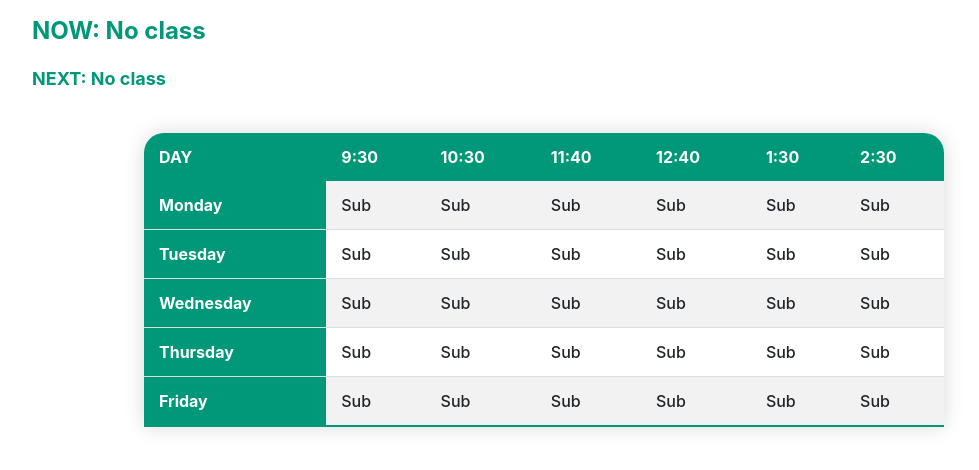
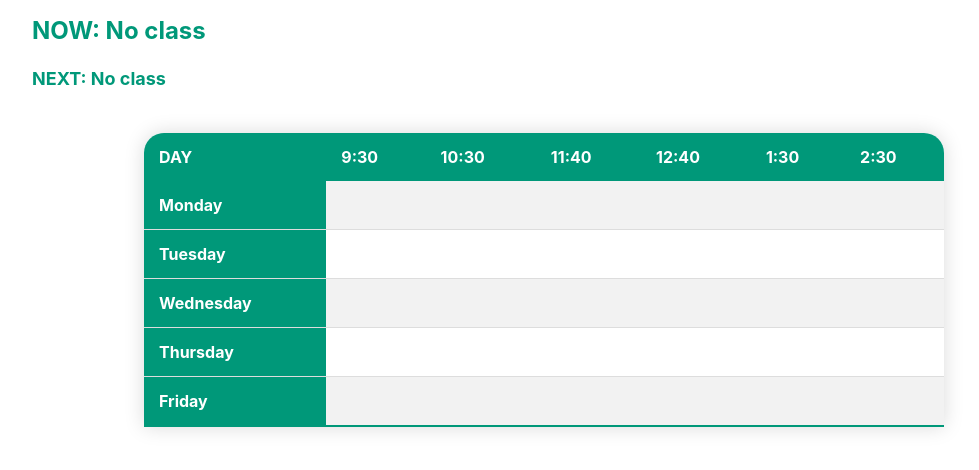
Before and after one commit to sahadsedu/New, a plain HTML site: page index.html in a window 1280 px wide. Shown: the part 154-624 px from the top of the page, without its empty margins (96-1075 px from the left). Drawn offline with nearby package versions, Linux system fonts and the light colour scheme.

Commit message:
Update index.html

```diff
--- a/index.html
+++ b/index.html
@@ -20,20 +20,7 @@
 <div><p id="MyClockDisplay" class="clock"></p></div>
 <script type="text/javascript">
 
-        var h1="Lulu";
-        var h2="Faseela";
-        var h3="Arshad";
-        var h4="Samad";
-        var h5="Razak";
-        var h6="Mansoor";
 
-            var date = new Date();
-      var h = date.getHours();
-      var m = date.getMinutes();
-      var s = date.getSeconds();
-      var session = "Am";
-      var day = date.getDay();
-      var dayarray = new Array("Sunday","Monday","Tuesday","Wednesday","Thursday","Friday","Saturday",)
 
     function showTime()
     {
@@ -64,32 +51,6 @@
 
         setTimeout(showTime,1000);
 
-    {
-      if (m==50){
-            document.getElementById("now").innerHTML="NOW: "+h1;
-            document.getElementById("next").innerHTML="NEXT: "+h2;
-            }
-            if (m==51){
-            document.getElementById("now").innerHTML="NOW: "+h2;
-            document.getElementById("next").innerHTML="NEXT: "+h3;
-            }
-            if (m==52){
-            document.getElementById("now").innerHTML="NOW: "+h3;
-            document.getElementById("next").innerHTML="NEXT "+h4;}
-            if (m==53){
-            document.getElementById("now").innerHTML="NOW: "+h4;
-            document.getElementById("next").innerHTML="NEXT: "+h5;
-            }
-            if (m==54){
-            document.getElementById("now").innerHTML="NOW: "+h5;
-            document.getElementById("next").innerHTML="NEXT: "+h6;
-            }
-            if (m==55){
-            document.getElementById("now").innerHTML="NOW: "+h6;
-            document.getElementById("next").innerHTML="NEXT: CLASS END";
-             }
-    }
-
     }
     showTime()
 
@@ -117,52 +78,52 @@
                             <tbody>
                                 <tr>
                                     <th id="monday">Monday</th>
-                                    <td id="H1">Sub</td>
-                                    <td id="H2">Sub</td>
-                                    <td id="H3">Sub</td>
-                                    <td id="H4">Sub</td>
-                                    <td id="H5">Sub</td>
-                                    <td id="H6">Sub</td>
+                                    <td id="H1"></td>
+                                    <td id="H2"></td>
+                                    <td id="H3"></td>
+                                    <td id="H4"></td>
+                                    <td id="H5"></td>
+                                    <td id="H6"></td>
                                 </tr>
 
                                 <tr>
                                     <th id="tuesday" >Tuesday</th>
-                                    <td id="H7">Sub</td>
-                                    <td id="H8">Sub</td>
-                                    <td id="H9">Sub</td>
-                                    <td id="H10">Sub</td>
-                                    <td id="H11">Sub</td>
-                                    <td id="H12">Sub</td>
+                                    <td id="H7"></td>
+                                    <td id="H8"></td>
+                                    <td id="H9"></td>
+                                    <td id="H10"></td>
+                                    <td id="H11"></td>
+                                    <td id="H12"></td>
                                 </tr>
 
                                 <tr>
                                     <th id="wednesday" >Wednesday</th>
-                                    <td id="H13">Sub</td>
-                                    <td id="H14">Sub</td>
-                                    <td id="H15">Sub</td>
-                                    <td id="H16">Sub</td>
-                                    <td id="H17">Sub</td>
-                                    <td id="H18">Sub</td>
+                                    <td id="H13"></td>
+                                    <td id="H14"></td>
+                                    <td id="H15"></td>
+                                    <td id="H16"></td>
+                                    <td id="H17"></td>
+                                    <td id="H18"></td>
                                 </tr>
 
                                 <tr>
                                     <th id="thursday" >Thursday</th>
-                                    <td id="H19">Sub</td>
-                                    <td id="H20">Sub</td>
-                                    <td id="H21">Sub</td>
-                                    <td id="H22">Sub</td>
-                                    <td id="H23">Sub</td>
-                                    <td id="H24">Sub</td>
+                                    <td id="H19"></td>
+                                    <td id="H20"></td>
+                                    <td id="H21"></td>
+                                    <td id="H22"></td>
+                                    <td id="H23"></td>
+                                    <td id="H24"></td>
                                 </tr>
 
                                 <tr>
                                     <th id="friday" >Friday</th>
-                                    <td id="H25">Sub</td>
-                                    <td id="H26">Sub</td>
-                                    <td id="H27">Sub</td>
-                                    <td id="H28">Sub</td>
-                                    <td id="H29">Sub</td>
-                                    <td id="H30">Sub</td>
+                                    <td id="H25"></td>
+                                    <td id="H26"></td>
+                                    <td id="H27"></td>
+                                    <td id="H28"></td>
+                                    <td id="H29"></td>
+                                    <td id="H30"></td>
                                 </tr>
                             </tbody>
             </table>
```
